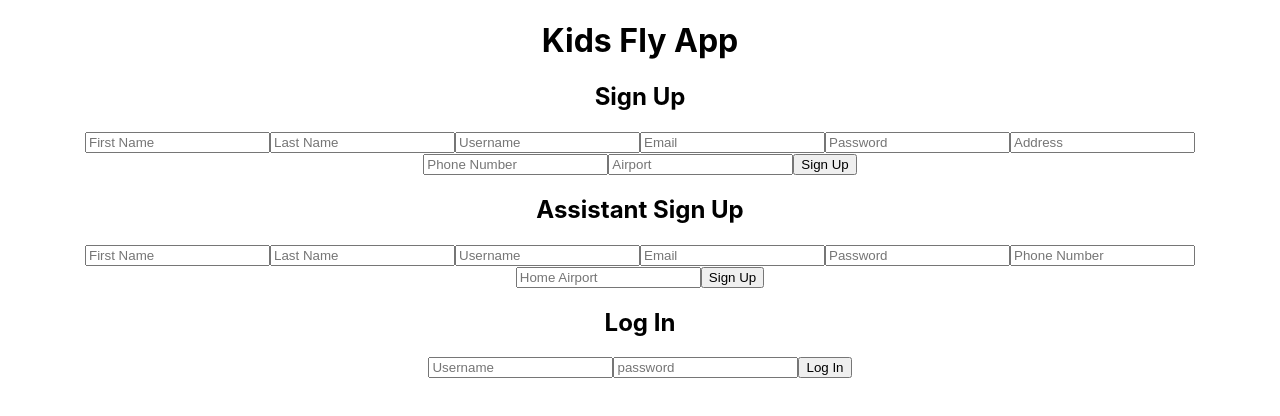
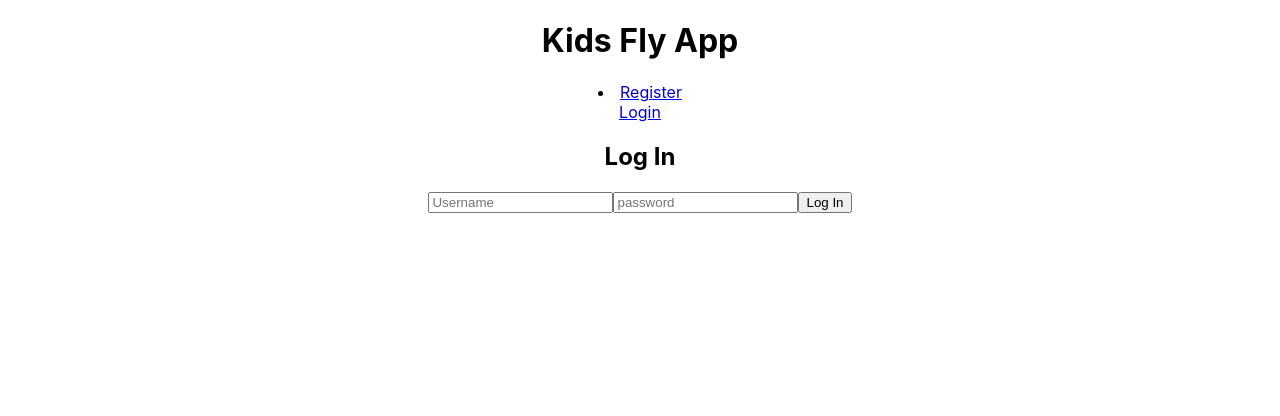
Before and after one commit to buildweek-kidsFly-pg/frontend, a React (Create React App) app: page /login in a window 1280 px wide. Shown: the top 416 px of the page. Built offline with nearby package versions, Linux system fonts and the light colour scheme.

Commit message:
don't remember what I've changed

```diff
--- a/src/App.js
+++ b/src/App.js
@@ -1,24 +1,34 @@
 import React from 'react';
 import './App.css';
-import { Route, Switch, Link } from "react-router-dom";
+import { BrowserRouter as Router, Route, Switch, Link } from "react-router-dom";
 
 //COMPONENTS
 import LogIn from "./React-I-components/registration/Login";
 import SignUp from "./React-I-components/registration/Signup";
 import AssistSignUp from "./React-I-components/registration/AssistSignUp";
+import AdminProfile from './components/AdminProfile';
 
 import PrivateRoute from "./components/Auth/PrivateRoute";
 
 function App() {
   return (
-    <div className="App">
-      <h1>
-        Kids Fly App
-      </h1>
-     <SignUp/>
-     <AssistSignUp/>
-     <LogIn/>
-    </div>
+    <Router>
+      <div className="App">
+        <h1>
+          Kids Fly App
+        </h1>
+        <li>
+          <Link to="/register">Register</Link><br></br>
+            <Link to="/login">Login</Link><br></br>
+            {/* <Link to="/admin">Admin Dashboard</Link> */}
+          </li>
+      {/* <SignUp/>
+      <AssistSignUp/> */}
+      <Route exact path="/register" component={SignUp} />
+      <Route exact path="/login" component={LogIn}/>
+      <PrivateRoute exact path="/admin" component={AdminProfile}/>
+      </div>
+    </Router>
   );
 }
 
--- a/src/React-I-components/registration/Login.js
+++ b/src/React-I-components/registration/Login.js
@@ -5,7 +5,7 @@ import * as Yup from "yup";
 import axiosWithAuth from "../../components/Auth/axiosWithAuth";
 
 
-const LogIn = ({values, errors, touched, status}) => {
+const LogIn = ({values, errors, touched, status}, props) => {
   // REACT II
   const [userState, setUserState] = useState({
     username:'',
@@ -20,7 +20,7 @@ const LogIn = ({values, errors, touched, status}) => {
       .then(res => {
         console.log(res);
         window.localStorage.setItem("token", res.data.payload);
-        // props.history.push('')
+        props.history.push('/admin')
       })
       .catch(err => console.log(err));
   }
--- a/src/React-I-components/registration/Signup.js
+++ b/src/React-I-components/registration/Signup.js
@@ -4,7 +4,7 @@ import * as Yup from "yup";
 
 import axios from 'axios';
 
-const SignUp = ({ values, errors, touched, status }) => {
+const SignUp = ({ values, errors, touched, status }, props) => {
     const [userState, setUserState] = useState({
         firstName:'',
         lastName:'',
@@ -23,8 +23,8 @@ const SignUp = ({ values, errors, touched, status }) => {
           .post('https://reqres.in/api/users', userState)
           .then(res => {
             console.log(res);
-            // window.localStorage.setItem("token", res.data.payload);
-            // props.history.push('')
+            window.localStorage.setItem("token", res.data.payload);
+            props.history.push('/admin')
           })
           .catch(err => console.log(err));
         }
--- a/src/components/AdminProfile.js
+++ b/src/components/AdminProfile.js
@@ -1 +1,10 @@
 import React from 'react';
+
+
+const AdminProfile = () => {
+    return(
+        <div>This is the Admin Profile</div>
+    );
+}
+
+export default AdminProfile
--- a/src/components/Auth/PrivateRoute.js
+++ b/src/components/Auth/PrivateRoute.js
@@ -11,7 +11,7 @@ const PrivateRoute = ({component: Component, ...rest}) => {
                     //render component from props
                     return <Component {...props}/>;
                 } else {
-                    return <Redirect to="/login" />;
+                    return <Redirect to="/register" />;
                 }
             }}
         />
```
Lines whose indentation alone changed are shown as unchanged.
